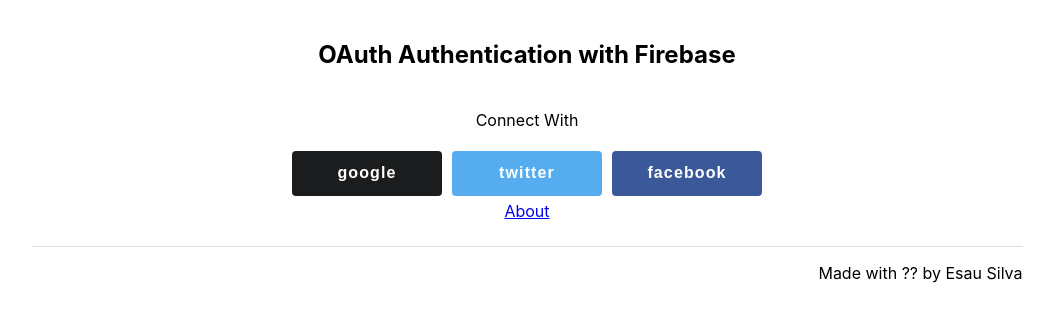
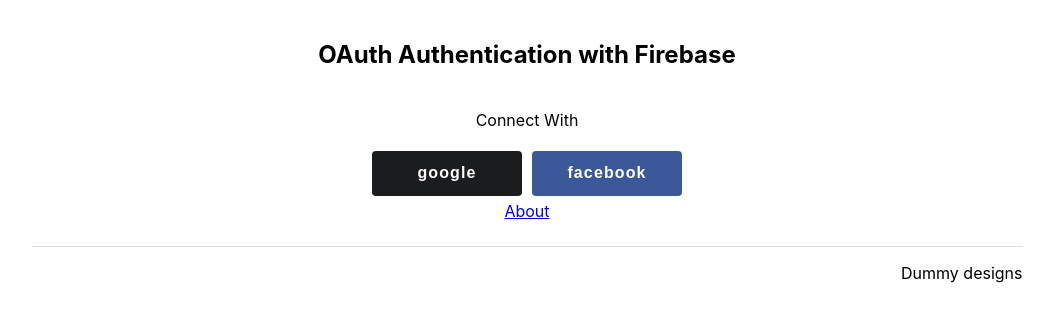
Before and after one commit to iyke-beezy/hostelWiz, a React (Create React App) app in the folder web/: page / in a window 1280 px wide. Shown: the top 322 px of the page, without its empty margins (113-1167 px from the left). Built offline with nearby package versions, Linux system fonts and the light colour scheme; no server answers.

Commit message:
firebaseOauth complete

```diff
--- a/web/src/components/Login.js
+++ b/web/src/components/Login.js
@@ -9,10 +9,6 @@
     google: {
         visible: true,
         provider: () => auth.googleOAuth()
-    },
-    twitter: {
-        visible: true,
-        provider: () => auth.twitterOAuth()
     },
     facebook: {
         visible: true,
--- a/web/src/components/SocialButtonList.css
+++ b/web/src/components/SocialButtonList.css
@@ -16,13 +16,6 @@
     background-color: #232425;
   }
 
-  .btn--twitter {
-    background-color: #55acee;
-  }
-
-  .btn--twitter:hover {
-    background-color: rgb(67, 158, 228);
-  }
 
   .btn--facebook {
     background-color: #3b5998;
--- a/web/src/containers/Layout.js
+++ b/web/src/containers/Layout.js
@@ -21,11 +21,7 @@
             <main className={contentCenter ? 'content-center' : ''}>{children}</main>
             <footer>
                 <p>
-          Made with{' '}
-          <span role="img" aria-label="heart emoji">
-            ??
-          </span>{' '}
-          by Esau Silva
+                    Dummy designs
         </p>
             </footer>
         </section>
--- a/web/src/firebase/auth.js
+++ b/web/src/firebase/auth.js
@@ -8,10 +8,6 @@
   return new firebase.firebase_.auth.GoogleAuthProvider();
 };
 
-export const twitterOAuth = () => {
-  return new firebase.firebase_.auth.TwitterAuthProvider();
-};
-
 export const facebookOAuth = () => {
   return new firebase.firebase_.auth.FacebookAuthProvider();
 };
--- a/web/src/firebase/firebase.js
+++ b/web/src/firebase/firebase.js
@@ -1,6 +1,8 @@
 import firebase from 'firebase/app';
 import 'firebase/auth';
 //import 'firebase/database';
+
+//firebase configuration
 
 const app = firebase.initializeApp({
   apiKey: process.env.REACT_APP_FIREBASE_API_KEY,
```
Lines whose indentation alone changed are shown as unchanged.
